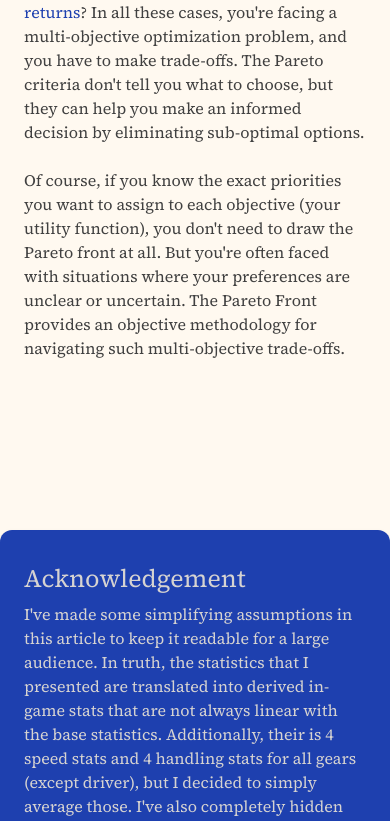
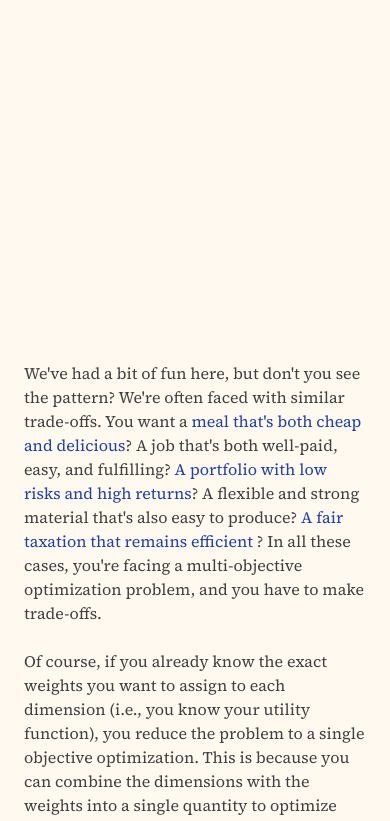
Before and after one commit to SuperMayo/mayerowitz.io, a SvelteKit app: page /blog/mario-meets-pareto in a window 390 px wide. Shown: the part 1158-1979 px from the top of the page. Built offline with nearby package versions, Linux system fonts and the light colour scheme; no server answers.

Commit message:
fix: fix responsive design and improve small screen readability

```diff
--- a/src/routes/(standalone)/blog/mario-meets-pareto/+page.svelte
+++ b/src/routes/(standalone)/blog/mario-meets-pareto/+page.svelte
@@ -49,7 +49,7 @@
     }
 
     function updateBackgroundColor() {
-        const threshold = 500;
+        const threshold = 200;
         const sections = document.querySelectorAll("[data-color]");
         sections.forEach((section) => {
             const sectionTop = section.offsetTop - threshold;
@@ -114,7 +114,7 @@
         <GearsScroll />
     </div>
 
-    <div class="flex min-h-[100vh] align-middle" data-color="bg-beige">
+    <div class="flex min-h-[100vh] flex-col justify-center" data-color="bg-beige">
         <StepContent>
             In practice, you not only choose a driver, but a full set of body, wheels, and glider.
             In the next section, I'll display every build as a distinct point. It will however make
@@ -128,7 +128,7 @@
         </div>
     {/if}
     <div
-        class="m-auto flex min-h-[100vh] max-w-screen-sm flex-col justify-center p-one align-middle [&_a:hover]:text-[#b40400] [&_a]:text-blue-800"
+        class="m-auto flex max-w-screen-sm flex-col justify-center p-one pb-three pt-[80vh] align-middle [&_a:hover]:text-[#b40400] [&_a]:text-blue-800"
         data-color="bg-beige"
     >
         <p>
@@ -136,35 +136,44 @@
             similar trade-offs. You want a <a
                 href="https://en.wikipedia.org/wiki/Noodle_soup"
                 target="_blank">meal that's both cheap and delicious</a
-            >? A material that's both flexible and strong? A job that's both well-paid and
-            fulfilling?
+            >? A job that's both well-paid, easy, and fulfilling?
             <a href="https://en.wikipedia.org/wiki/Modern_portfolio_theory" target="_blank">
-                a portfolio with low risks and high returns</a
-            >? In all these cases, you're facing a multi-objective optimization problem, and you
-            have to make trade-offs. The Pareto criteria don't tell you what to choose, but they can
-            help you make an informed decision by eliminating sub-optimal options.
+                A portfolio with low risks and high returns</a
+            >? A flexible and strong material that's also easy to produce?
+            <a href="https://academic.oup.com/restud/article-abstract/38/2/175/1527903">
+                A fair taxation that remains efficient</a
+            > ? In all these cases, you're facing a multi-objective optimization problem, and you have
+            to make trade-offs.
         </p>
         <p>
-            Of course, if you know the exact priorities you want to assign to each objective (your
-            utility function), you don't need to draw the Pareto front at all. But you're often
-            faced with situations where your preferences are unclear or uncertain. The Pareto Front
-            provides an objective methodology for navigating such multi-objective trade-offs.
+            Of course, if you already know the exact weights you want to assign to each dimension
+            (i.e., you know your utility function), you reduce the problem to a single objective
+            optimization. This is because you can combine the dimensions with the weights into a
+            single quantity to optimize (often called utility, cost, or fitness). In that case, you
+            don't need Pareto at all.
+        </p>
+        <p>
+            But you're often faced with situations where your utility function is unknown or
+            uncertain. In those situations, the Pareto front helps you eliminate objectively all the
+            sub-optimal options, but it won't reveal the one best option right from the outset. But
+            you may now experiment with these efficient options and select the one that fits you the
+            best.
         </p>
     </div>
 
     <div
-        class="m-auto max-w-screen-sm rounded-xl bg-blue-800 p-one text-stone-300 drop-shadow-md [&_a]:text-stone-100 [&_a]:underline [&_p]:text-stone-300"
+        class="m-auto w-11/12 max-w-screen-sm rounded-xl bg-blue-800 p-one text-stone-300 drop-shadow-md [&_a]:text-stone-100 [&_a]:underline [&_p]:text-stone-300"
         data-color="bg-beige"
     >
-        <h3>Acknowledgement</h3>
+        <h3>Acknowledgments</h3>
         <p>
-            I've made some simplifying assumptions in this article to keep it readable for a large
+            I've made som simplifying assumptions in this article to keep it readable for a large
             audience. In truth, the statistics that I presented are translated into derived in-game
             stats that are not always linear with the base statistics. Additionally, their is 4
-            speed stats and 4 handling stats for all gears (except driver), but I decided to simply
-            average those. I've also completely hidden the functional form of the utility function.
-            If you want to read more details behind this article or if you just like my work and
-            want to see more in the future, please consider
+            speed stats and 4 handling stats for all gears (except for the driver), but I decided to
+            simply average those. I've also completely hidden the functional form of the utility
+            function, which can play a great role. To get access to more details behind this article
+            or if you just like my work and want to see more in the future, please consider
             <a href="https://ko-fi.com/antoinemayerowitz">donating some coins</a>.
         </p>
         <h3>Credits</h3>
--- a/src/routes/(standalone)/blog/mario-meets-pareto/app.css
+++ b/src/routes/(standalone)/blog/mario-meets-pareto/app.css
@@ -3,34 +3,36 @@
 @tailwind utilities;
 
 @layer base {
-    *,*::before,*::after {
+    *,
+    *::before,
+    *::after {
         @apply box-border;
         color-scheme: only light;
     }
     body {
         @apply bg-beige;
-      font-family: 'Source Serif 4', Arial;
+        font-family: "Source Serif 4", Arial;
     }
     p {
-      @apply text-base font-normal font-serif text-neutral-700;
+        @apply font-serif text-base font-normal text-neutral-700;
     }
     p + p {
         @apply mt-one;
     }
     h1 {
         @apply text-2xl;
-      font-family: 'Source Serif 4', serif;
+        font-family: "Source Serif 4", serif;
     }
     h2 {
         @apply text-xl;
-      font-family: 'Source Serif 4', serif;
+        font-family: "Source Serif 4", serif;
     }
     h3 {
         @apply text-lg;
-      font-family: 'Source Serif 4', serif;
+        font-family: "Source Serif 4", serif;
     }
     section {
-      @apply m-auto grid h-[100svh] w-full;
+        @apply m-auto h-[100lvh] w-full;
     }
     select {
         /* @apply bg-blue-800 text-beige italic rounded-full border border-amber-400; */
@@ -41,6 +43,6 @@
         @apply underline underline-offset-2 hover:brightness-110;
     }
     select p {
-      @apply p-0
+        @apply p-0;
     }
 }
--- a/src/routes/(standalone)/blog/mario-meets-pareto/components/CoolCard.svelte
+++ b/src/routes/(standalone)/blog/mario-meets-pareto/components/CoolCard.svelte
@@ -34,7 +34,7 @@
 
 <div
     id="cool-card"
-    class="absolute -z-10 ml-[5%] w-44 sm:w-80"
+    class="absolute top-[33%] -z-10 ml-[5%] w-44 sm:w-80"
     style="--rotateX:{-offsetY + 'deg'}; --rotateY:{offsetX +
         'deg'}; --offsetX:{offsetX}; --offsetY:{offsetY}"
 >
@@ -46,7 +46,9 @@
     #cool-card {
         transform-style: preserve-3d;
         transform: perspective(1000px) rotateX(var(--rotateX)) rotateY(var(--rotateY));
-        filter: drop-shadow(calc(var(--offsetX) * -1px) calc(var(--offsetY) * -1px) 10px #b40400);
+        filter: drop-shadow(
+            calc(var(--offsetX) * -1px) calc(var(--offsetY) * -1px) 10px rgba(0, 0, 0, 0.2)
+        );
     }
 
     .light {
--- a/src/routes/(standalone)/blog/mario-meets-pareto/components/GearScatter.svelte
+++ b/src/routes/(standalone)/blog/mario-meets-pareto/components/GearScatter.svelte
@@ -348,7 +348,7 @@
             </filter>
         </defs>
     </svg>
-    {#if hoveredData}
+    {#if hoveredData && showY}
         <Tooltip data={hoveredData} x={mouse.x} y={mouse.y} />
     {/if}
 </div>
--- a/src/routes/(standalone)/blog/mario-meets-pareto/components/Splash.svelte
+++ b/src/routes/(standalone)/blog/mario-meets-pareto/components/Splash.svelte
@@ -82,7 +82,7 @@
                     data-sveltekit-reload>Mayerowitz.io</a
                 >
             </div>
-            <section class="m-auto max-w-screen-md p-one">
+            <section class="m-auto max-w-screen-md overflow-hidden p-one">
                 <h1
                     class="z-50 mb-0 text-3xl font-black text-slate-200 sm:text-4xl md:text-[5rem] md:[line-height:6rem]"
                 >
@@ -104,7 +104,9 @@
                 >
                     {subtitle}
                 </h2>
-                <p class="absolute bottom-three text-center font-sans text-sm text-red-400">
+                <p
+                    class="invisible absolute bottom-three text-right font-sans text-sm text-red-400 md:visible"
+                >
                     Written by <a
                         class="text-slate-200 hover:text-amber-400"
                         href="/"
--- a/src/routes/(standalone)/blog/mario-meets-pareto/components/StepContent.svelte
+++ b/src/routes/(standalone)/blog/mario-meets-pareto/components/StepContent.svelte
@@ -1,9 +1,11 @@
 <div
-    class="pointer-events-auto m-auto w-11/12 max-w-96
-    justify-center rounded-md border
+    class="pointer-events-auto mx-auto w-11/12 max-w-96
+    rounded-md
+    border
     border-amber-400
     bg-beige
-    bg-opacity-65 p-2 align-middle font-normal backdrop-blur-sm"
+    bg-opacity-65
+    p-2 font-normal backdrop-blur-sm"
 >
     <p>
         <slot />
```
Also changed, not shown: src/routes/(standalone)/blog/mario-meets-pareto/components/ScatterThree.svelte (+10 -5 lines). Lines whose indentation alone changed are shown as unchanged.
